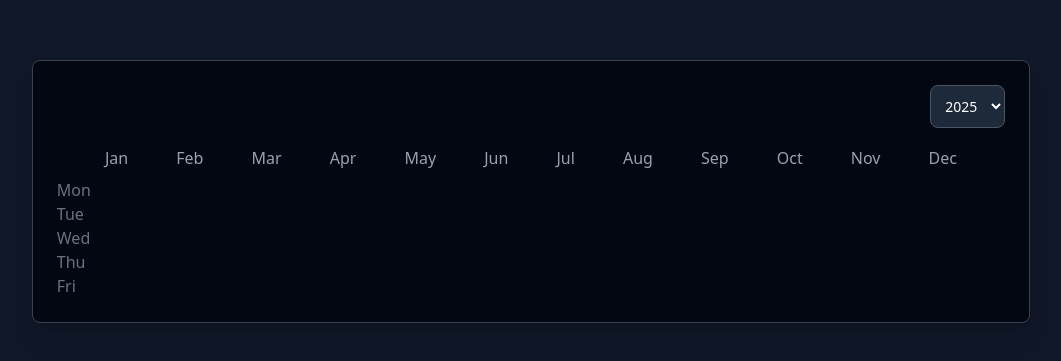
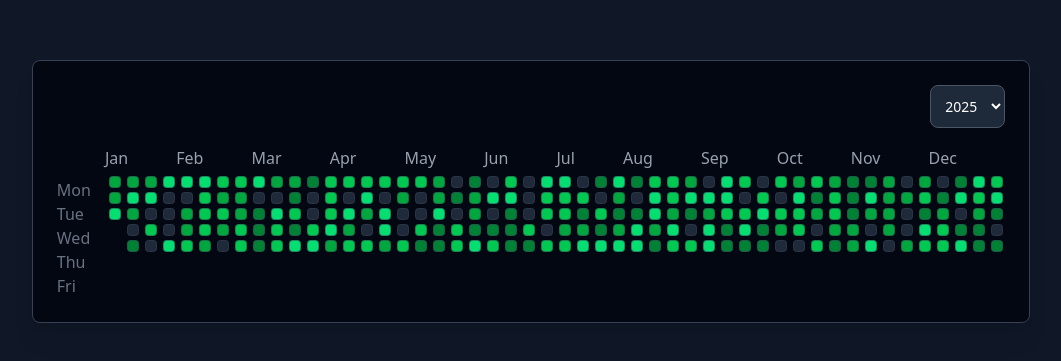
Before and after one commit to sajidahamed-git/GitHub-Calendar, a React (Vite) app: page / in a window 1280 px wide. Shown: the part 209-570 px from the top of the page, without its empty margins (109-1170 px from the left). Built offline with nearby package versions, Linux system fonts and the light colour scheme.

Commit message:
refactor: simplify calendar layout and improve readability

```diff
--- a/src/Components/ContributionCalendar.jsx
+++ b/src/Components/ContributionCalendar.jsx
@@ -105,10 +105,8 @@ export default function CalendarUI() {
         </select>
       </div>
 
-      {/* Calendar Grid Area , second row  */}
+      {/* second row  */}
       <div className="flex flex-col">
-        {" "}
-        {/*second container*/}
         {/* Month Labels Row */}
         <div className="flex flex-col items-start">
           <div className="w-full mb-2 h-5 flex justify-evenly items-center">
@@ -121,41 +119,42 @@ export default function CalendarUI() {
             })}
           </div>
 
+
+        </div>
+        {/* Third row */}
+
+        {/* Day Labels first column */}
         <div className="flex">
-            {/* Main Grid */}
-            {/* <div className="grid grid-flow-col auto-cols-max gap-1.5">
+            <div className="flex flex-col justify-between text-s text-gray-500 pr-3 mr-1.5 mt-0.5 ">
+              <div>Mon</div>
+              <div>Tue</div>
+              <div>Wed</div>
+              <div>Thu</div>
+              <div>Fri</div>
+            </div>
+            {/* cells second column */}
+            <div className="flex gap-1.5 overflow-x-auto">
               {weeks.map(({ weekData, weekIndex }) => (
-                  <div key={`week-${weekIndex}`} className="grid grid-rows-5 gap-1">
+                <div key={`week-${weekIndex}`} className="flex flex-col gap-1">
                   {weekData.map((day, dayIndex) => {
                     const key = day
                       ? day.date.toISOString()
                       : `empty-${weekIndex}-${dayIndex}`;
-                      const bgColor = day
-                        ? levelColors[day.level]
-                        : "bg-transparent";
+                    const bgColor = day ? levelColors[day.level] : "bg-transparent";
                     const title = day
                       ? `${format(day.date, "PPP")} - Contributions: ${day.level}`
                       : "No data";
                     return (
                       <div
                         key={key}
-                          className={`w-4 h-4 rounded-sm border border-gray-700/50 ${bgColor}`}
+                        className={`w-3 h-3 rounded-sm border border-gray-700/50 ${bgColor}`}
                         title={title}
                       ></div>
                     );
                   })}
                 </div>
               ))}
-              </div> */}
             </div>
-        </div>
-        {/* Day Labels Column first column */}
-        <div className="flex flex-col justify-between text-s text-gray-500 pr-3 mr-1.5 mt-0.5 ">
-          <span>Mon</span>
-          <span>Tue</span>
-          <span>Wed</span>
-          <span>Thu</span>
-          <span>Fri</span>
         </div>
       </div>
     </div>
```
Lines whose indentation alone changed are shown as unchanged.
